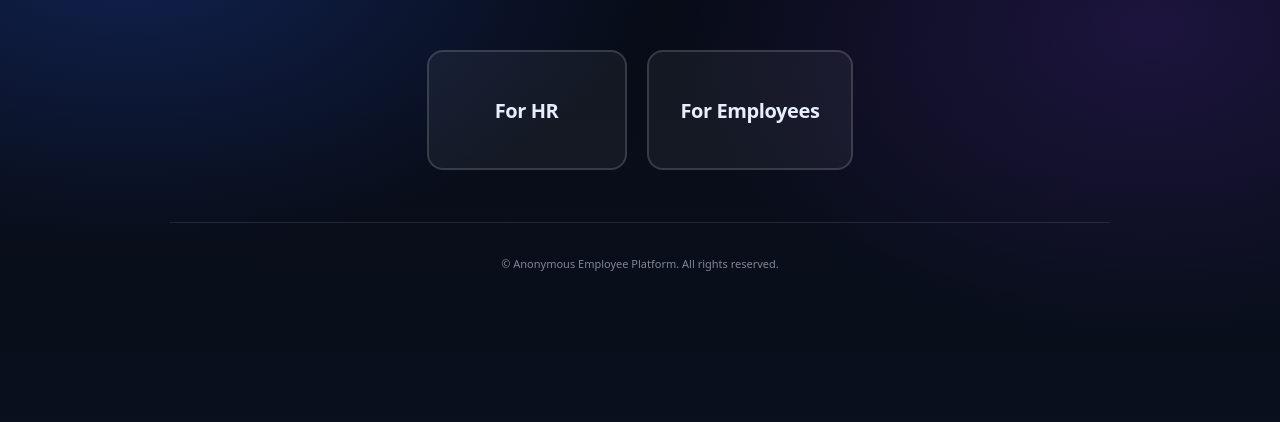
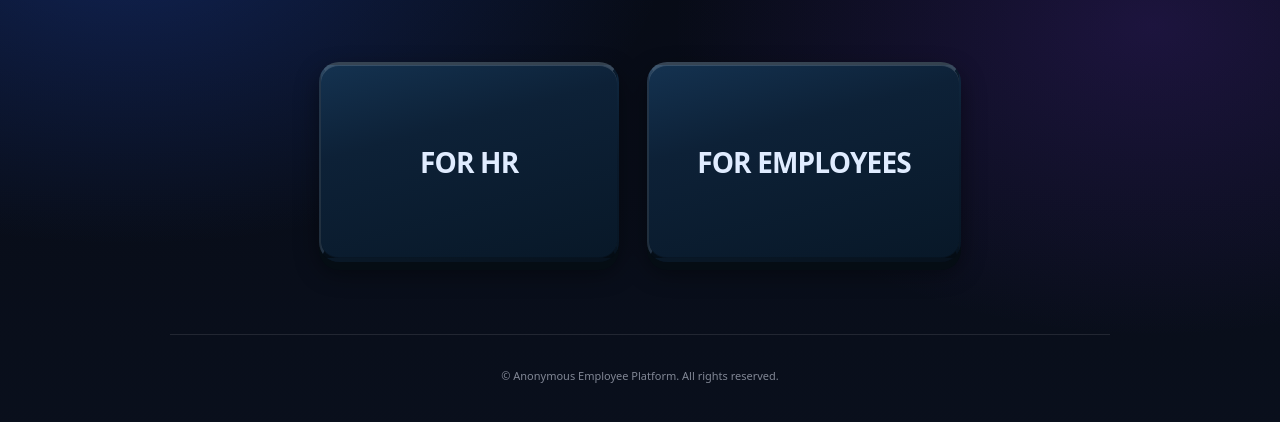
Before and after one commit to gaggame1010-arch/employee-feedback-platform, a Django app: page / in a window 1280 px wide. Shown: the part 55-477 px from the top of the page. Run offline with Django 5.2, Linux system fonts and the light colour scheme.

Commit message:
HR/Employee: bigger dark-blue 3D buttons, structured aesthetic panels

```diff
--- a/submissions/templates/submissions/base.html
+++ b/submissions/templates/submissions/base.html
@@ -360,63 +360,143 @@
       .home-buttons{
         display: flex;
         flex-wrap: wrap;
-        gap: 20px;
+        gap: 28px;
         justify-content: center;
-        padding: 20px 0;
+        padding: 32px 0 40px;
       }
       .home-btn-big{
+        --btn-blue: #0d2137;
+        --btn-blue-top: #143250;
+        --btn-blue-bottom: #081828;
+        --btn-edge: #050d14;
         display: flex;
         align-items: center;
         justify-content: center;
-        min-width: 200px;
-        min-height: 120px;
-        padding: 24px 32px;
+        min-width: 300px;
+        min-height: 200px;
+        padding: 32px 48px;
         font-family: inherit;
-        font-size: 20px;
-        font-weight: 700;
-        letter-spacing: -.02em;
-        border-radius: var(--radius-lg);
-        border: 2px solid rgba(255,255,255,.15);
-        background: rgba(255,255,255,.05);
-        color: var(--text);
+        font-size: 28px;
+        font-weight: 800;
+        letter-spacing: -.03em;
+        text-transform: uppercase;
+        border-radius: 20px;
+        border: none;
+        border-top: 3px solid rgba(255,255,255,.18);
+        border-left: 2px solid rgba(255,255,255,.1);
+        border-right: 2px solid rgba(0,0,0,.2);
+        border-bottom: 4px solid rgba(0,0,0,.5);
+        background: linear-gradient(165deg, var(--btn-blue-top) 0%, var(--btn-blue) 35%, var(--btn-blue-bottom) 100%);
+        color: #e0ecff;
         text-decoration: none;
         cursor: pointer;
-        transition: border-color .2s, background .2s, transform .2s;
+        box-shadow:
+          inset 0 1px 0 rgba(255,255,255,.15),
+          inset 0 -1px 0 rgba(0,0,0,.2),
+          0 8px 0 var(--btn-edge),
+          0 10px 24px rgba(0,0,0,.45);
+        transition: transform .15s ease, box-shadow .15s ease;
       }
       .home-btn-big:hover{
-        border-color: rgba(185,210,255,.4);
-        background: rgba(255,255,255,.08);
-        transform: translateY(-2px);
+        transform: translateY(2px);
+        box-shadow:
+          inset 0 1px 0 rgba(255,255,255,.12),
+          inset 0 -1px 0 rgba(0,0,0,.25),
+          0 4px 0 var(--btn-edge),
+          0 6px 16px rgba(0,0,0,.4);
         text-decoration: none;
-        color: var(--text);
+        color: #e8f0ff;
+      }
+      .home-btn-big:active{
+        transform: translateY(6px);
+        box-shadow:
+          inset 0 2px 4px rgba(0,0,0,.35),
+          0 2px 0 var(--btn-edge),
+          0 4px 12px rgba(0,0,0,.35);
       }
       .home-btn-big:focus-visible{
         outline: none;
-        box-shadow: 0 0 0 3px rgba(44,102,255,.35);
+        box-shadow:
+          inset 0 1px 0 rgba(255,255,255,.15),
+          0 8px 0 var(--btn-edge),
+          0 10px 24px rgba(0,0,0,.45),
+          0 0 0 3px rgba(44,102,255,.5);
+      }
+      @media (max-width: 420px){
+        .home-btn-big{ min-width: 260px; min-height: 160px; padding: 24px 32px; font-size: 22px; }
+        .home-buttons{ gap: 20px; padding: 24px 0 32px; }
       }
       .home-panels{ display: none; }
       .home-panels.is-active{ display: block; }
       .home-buttons.is-hidden{ display: none; }
-      .home-panel{ display: none; padding: 8px 0 24px; }
+      .home-panel{ display: none; padding: 0 0 32px; }
       .home-panel.is-active{ display: block; }
       .home-back{
         display: inline-flex;
         align-items: center;
         gap: 6px;
-        margin-bottom: 20px;
+        margin-bottom: 24px;
+        padding: 8px 12px;
         font-size: 14px;
         color: var(--muted);
         text-decoration: none;
+        border-radius: 10px;
+        background: rgba(255,255,255,.04);
+        border: 1px solid rgba(255,255,255,.1);
+        transition: color .2s, background .2s, border-color .2s;
       }
-      .home-back:hover{ color: var(--text); text-decoration: none; }
-      .home-col h2{ font-size: 16px; margin: 0 0 8px; font-weight: 600; text-transform: uppercase; letter-spacing: .05em; color: var(--muted); }
-      .home-col p{ margin: 0 0 12px; font-size: 14px; line-height: 1.5; }
-      .home-col .home-list{ margin: 0; padding-left: 18px; font-size: 14px; color: var(--muted); line-height: 1.65; }
-      .home-col .home-list li{ margin: 4px 0; }
-      .home-col hr{ border: none; border-top: 1px solid rgba(255,255,255,.08); margin: 20px 0; }
-      .home-col .home-section{ margin-bottom: 24px; }
-      .home-col .home-section:last-child{ margin-bottom: 0; }
-      .home-list-label{ margin: 0 0 6px; font-size: 13px; font-weight: 600; color: var(--text); }
+      .home-back:hover{ color: var(--text); text-decoration: none; background: rgba(255,255,255,.08); border-color: rgba(255,255,255,.18); }
+      .home-panel .panel-header{ margin-bottom: 28px; padding-bottom: 20px; border-bottom: 1px solid rgba(255,255,255,.1); }
+      .home-panel .panel-title{ font-size: 22px; font-weight: 700; letter-spacing: -.03em; margin: 0 0 8px; color: var(--text); }
+      .home-panel .panel-lead{ font-size: 15px; line-height: 1.55; color: var(--muted); margin: 0; }
+      .home-panel .panel-block{
+        background: rgba(255,255,255,.04);
+        border: 1px solid rgba(255,255,255,.08);
+        border-radius: 14px;
+        padding: 20px 24px;
+        margin-bottom: 16px;
+      }
+      .home-panel .panel-block:last-of-type{ margin-bottom: 0; }
+      .home-panel .panel-block h3{ font-size: 13px; font-weight: 700; text-transform: uppercase; letter-spacing: .06em; color: var(--muted); margin: 0 0 12px; }
+      .home-panel .panel-block p{ margin: 0; font-size: 14px; line-height: 1.6; color: rgba(232,238,252,.85); }
+      .home-panel .panel-steps{ counter-reset: step; list-style: none; margin: 0; padding: 0; }
+      .home-panel .panel-steps li{
+        counter-increment: step;
+        position: relative;
+        padding-left: 44px;
+        margin-bottom: 14px;
+        font-size: 14px;
+        line-height: 1.55;
+        color: rgba(232,238,252,.85);
+      }
+      .home-panel .panel-steps li:last-child{ margin-bottom: 0; }
+      .home-panel .panel-steps li::before{
+        content: counter(step);
+        position: absolute;
+        left: 0;
+        top: 0;
+        width: 28px;
+        height: 28px;
+        line-height: 28px;
+        text-align: center;
+        font-size: 12px;
+        font-weight: 800;
+        color: var(--text);
+        background: rgba(44,102,255,.2);
+        border: 1px solid rgba(44,102,255,.35);
+        border-radius: 10px;
+      }
+      .home-panel .panel-footer{
+        margin-top: 24px;
+        padding-top: 20px;
+        border-top: 1px solid rgba(255,255,255,.08);
+        font-size: 13px;
+        color: var(--muted);
+      }
+      .home-panel .panel-footer a{ margin-right: 12px; }
+      .home-panel .panel-footer a:hover{ text-decoration: none; }
+      .home-panel .panel-hint{ margin-top: 16px; padding: 12px 16px; background: rgba(44,102,255,.08); border: 1px solid rgba(44,102,255,.2); border-radius: 10px; font-size: 13px; color: var(--muted); }
+    </style>
     </style>
   </head>
   <body class="{% block body_class %}{% endblock %}">
```
Also changed, not shown: submissions/templates/submissions/home.html (+26 -16 lines).
